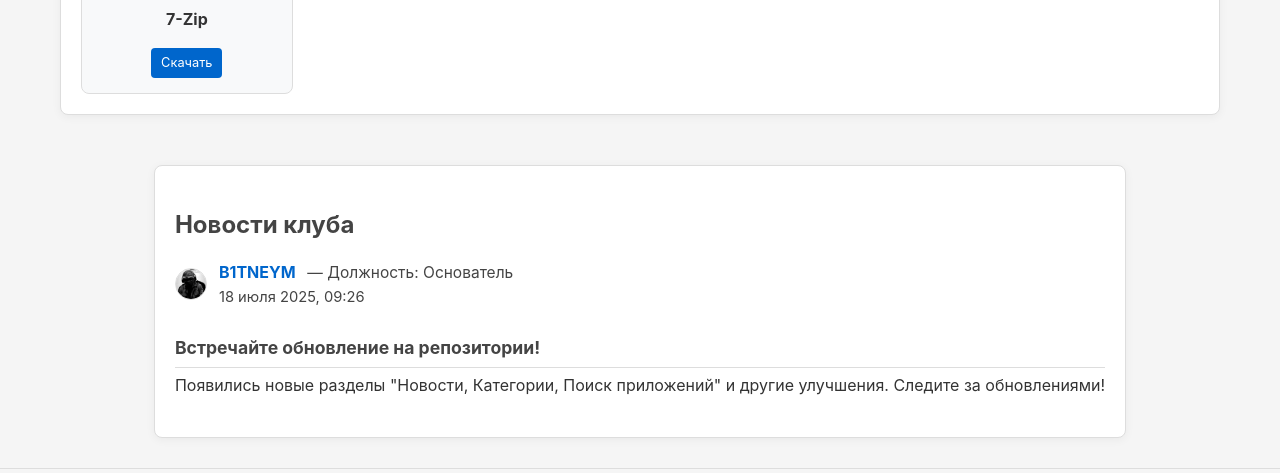
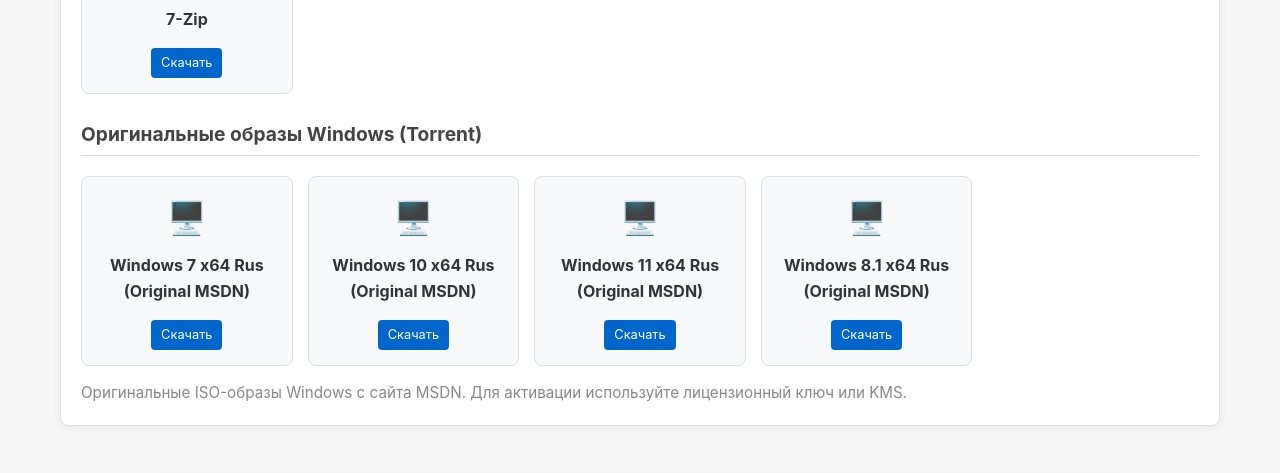
Before and after one commit to B1TNEYM/Repository-Windows-Zone-Club, a plain HTML site: page index.html in a window 1280 px wide. Shown: the part 1407-1880 px from the top of the page. Drawn offline with Linux system fonts and the light colour scheme.

Commit message:
index.html

```diff
--- a/index.html
+++ b/index.html
@@ -257,6 +257,7 @@
                         <option value="messengers">Мессенджеры</option>
                         <option value="multimedia">Мультимедиа</option>
                         <option value="utilities">Другое</option>
+                        <option value="windows">Оригинальные Windows</option>
                     </select>
                 </div>
                 <div class="search-container">
@@ -362,6 +363,33 @@
                                 <a href="https://mega.nz/file/YLsjBALR#WYUMlTkLRWA3TLXza30gJemoMANYL3KPPIwtnwowplY" class="download-btn" target="_blank">Скачать</a>
                             </div>
                         </div>
+                    </div>
+                    <!-- Новый раздел для оригинальных Windows -->
+                    <div class="category-section" id="windowsSection">
+                        <h3>Оригинальные образы Windows (Torrent)</h3>
+                        <div class="apps-grid">
+                            <div class="app-card" data-name="windows 7" data-category="windows">
+                                <div class="app-icon">🖥️</div>
+                                <div class="app-name">Windows 7 x64 Rus (Original MSDN)</div>
+                                <a href="https://mega.nz/file/YXEEkCyQ#4yI711qv5_IEH5eXqDdeC7WWIY8CGS99Zjxe8wuRF9Q" class="download-btn" target="_blank">Скачать</a>
+                            </div>
+                            <div class="app-card" data-name="windows 10" data-category="windows">
+                                <div class="app-icon">🖥️</div>
+                                <div class="app-name">Windows 10 x64 Rus (Original MSDN)</div>
+                                <a href="https://mega.nz/file/hP913Kwb#OuTSvk0c_P8nH6eVXbcGjORploQKpPzjzYdmF7BZH1o" class="download-btn" target="_blank">Скачать</a>
+                            </div>
+                            <div class="app-card" data-name="windows 11" data-category="windows">
+                                <div class="app-icon">🖥️</div>
+                                <div class="app-name">Windows 11 x64 Rus (Original MSDN)</div>
+                                <a href="https://mega.nz/file/1XkiTZrR#ZSfM3FHMiLrGk9hFGmQ-5rQJh0vh17bgJa5snBQh6CI" class="download-btn" target="_blank">Скачать</a>
+                            </div>
+                            <div class="app-card" data-name="windows 8.1" data-category="windows">
+                                <div class="app-icon">🖥️</div>
+                                <div class="app-name">Windows 8.1 x64 Rus (Original MSDN)</div>
+                                <a href="https://mega.nz/file/IKF3mJxR#YSuYIE6Qbj9L84Z2Vm6msgy7FZH78Gjr8xEVSqIwutM" class="download-btn" target="_blank">Скачать</a>
+                            </div>
+                        </div>
+                        <p style="margin-top:15px; color:#888; font-size:0.95em;">Оригинальные ISO-образы Windows с сайта MSDN. Для активации используйте лицензионный ключ или KMS.</p>
                     </div>
                 </div>
             </div>
```
